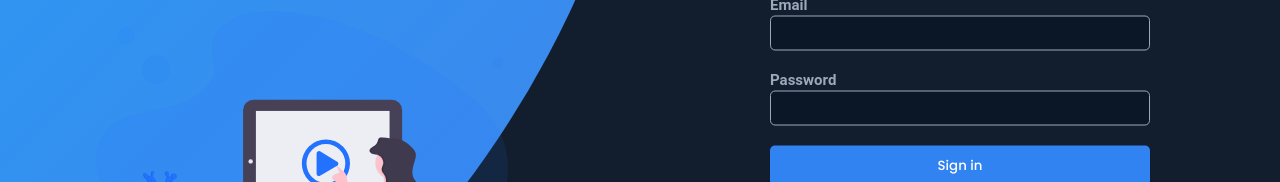
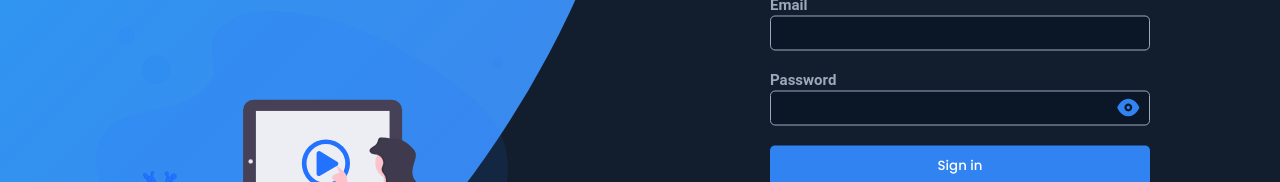
Before and after one commit to TTiagoSousa/intri-stock-front-end, a React (Vite) app: page /Auth in a window 1280 px wide. Shown: the part 336-518 px from the top of the page. Built offline with nearby package versions, Linux system fonts and the light colour scheme.

Commit message:
Base input with lable, add password type

```diff
--- /dev/null
+++ b/src/Assets/Icons/Eye/CLose_Eye.jsx
@@ -0,0 +1,13 @@
+const Settings = ({ GlobalColor }) => {
+
+  return (
+    <svg fill={GlobalColor} width="100%" height="100%" viewBox="0 0 512 512" xmlns="http://www.w3.org/2000/svg">
+      <g id="SVGRepo_bgCarrier" strokeWidth="0"></g><g id="SVGRepo_tracerCarrier" strokeLinecap="round" strokeLinejoin="round"></g>
+      <g id="SVGRepo_iconCarrier">
+        <path fillRule="evenodd" d="M47.0849493,2.84217094e-14 L409.751616,362.666662 L379.581717,392.836561 L320.374817,333.628896 C291.246618,353.329494 255.728838,367.084945 213.333333,367.084945 C64,367.084945 7.10542736e-15,196.418278 7.10542736e-15,196.418278 C7.10542736e-15,196.418278 22.8621027,135.452671 73.141042,86.3971998 L16.9150553,30.169894 L47.0849493,2.84217094e-14 Z M213.333333,25.7516113 C362.666667,25.7516113 426.666667,196.418278 426.666667,196.418278 C426.666667,196.418278 412.428071,234.387867 381.712212,274.508373 L285.871605,178.644581 C279.289844,151.690235 258.075932,130.47205 231.123994,123.884151 L145.662385,38.4000762 C165.913597,30.494948 188.437631,25.7516113 213.333333,25.7516113 Z M138.666667,196.418278 C138.666667,237.655539 172.096072,271.084945 213.333333,271.084945 C226.192194,271.084945 238.291853,267.834416 248.85545,262.110219 L215.113754,228.369585 C214.524387,228.401906 213.930772,228.418278 213.333333,228.418278 C195.660221,228.418278 181.333333,214.09139 181.333333,196.418278 C181.333333,195.820501 181.349724,195.226552 181.382081,194.636857 L147.641392,160.896162 C141.917195,171.459758 138.666667,183.559417 138.666667,196.418278 Z" transform="translate(42.667 59.582)"></path>
+      </g>
+    </svg>
+  )
+}
+
+export default Settings;
--- /dev/null
+++ b/src/Assets/Icons/Eye/Open_Eye.jsx
@@ -0,0 +1,18 @@
+const Settings = ({ GlobalColor }) => {
+
+  return (
+    <svg viewBox="0 0 512 512" width="100%" height="100%" version="1.1" xmlns="http://www.w3.org/2000/svg" xmlnsXlink="http://www.w3.org/1999/xlink" fill={GlobalColor}>
+      <g id="SVGRepo_bgCarrier" strokeWidth="0"></g>
+      <g id="SVGRepo_tracerCarrier" strokeLinecap="round" strokeLinejoin="round"></g>
+        <g id="SVGRepo_iconCarrier">
+        <g id="Page-1" stroke="none" strokeWidth="1" fill="none" fillRule="evenodd">
+          <g id="eye" fill={GlobalColor} transform="translate(42.666667, 85.333333)">
+            <path d="M213.333333,1.42108547e-14 C362.666667,1.42108547e-14 426.666667,170.666667 426.666667,170.666667 C426.666667,170.666667 362.666667,341.333333 213.333333,341.333333 C64,341.333333 7.10542736e-15,170.666667 7.10542736e-15,170.666667 C7.10542736e-15,170.666667 64,1.42108547e-14 213.333333,1.42108547e-14 Z M213.333333,96 C172.096427,96 138.666667,129.42976 138.666667,170.666667 C138.666667,211.903573 172.096427,245.333333 213.333333,245.333333 C254.57024,245.333333 288,211.903573 288,170.666667 C288,129.42976 254.57024,96 213.333333,96 Z M213.333333,202.666667 C195.688747,202.666667 181.333333,188.311253 181.333333,170.666667 C181.333333,153.02208 195.688747,138.666667 213.333333,138.666667 C230.97792,138.666667 245.333333,153.02208 245.333333,170.666667 C245.333333,188.311253 230.97792,202.666667 213.333333,202.666667 Z" id="Shape"> </path>
+          </g>
+        </g>
+      </g>
+    </svg>
+  )
+}
+
+export default Settings;
--- a/src/Components/Inputs/Simple_Input_And_Lable/Simple_Input_And_Lable.jsx
+++ b/src/Components/Inputs/Simple_Input_And_Lable/Simple_Input_And_Lable.jsx
@@ -1,6 +1,14 @@
+import { useState } from 'react';
 import './Simple_Input_And_Lable.scss';
+import * as Color from '../../../Styles/Colors';
+import * as Icon from '../../../Imports/icons';
 
-const Simple_Input_And_Lable = ({ label_text, onChange, placeholder, type }) => {
+const Simple_Input_And_Lable = ({ label_text, onChange, placeholder, type, max, ref, }) => {
+
+  const [showPassword, setShowPassword] = useState(false);
+  const toggleShowPassword = () => {
+    setShowPassword(!showPassword);
+  };
 
   return (
     <div className='Simple_Input_And_Lable'>
@@ -8,8 +16,22 @@ const Simple_Input_And_Lable = ({ label_text, onChange, placeholder, type }) =>
       <input
         onChange={onChange}
         placeholder={placeholder}
-        type={type}
+        type={showPassword ? 'text' : type}
+        max={max}
+        ref={ref}
       />
+            {type === 'password' && (
+        <div
+          className='Icon'
+          onClick={toggleShowPassword}
+        >
+          {showPassword ? (
+            <Icon.Close_Eye GlobalColor={Color.blue} />
+          ) : (
+            <Icon.Open_Eye GlobalColor={Color.blue} />
+          )}
+        </div>
+      )}
     </div>
   )
 };
--- a/src/Components/Inputs/Simple_Input_And_Lable/Simple_Input_And_Lable.scss
+++ b/src/Components/Inputs/Simple_Input_And_Lable/Simple_Input_And_Lable.scss
@@ -30,6 +30,16 @@
       &:focus{
         background: none;
       }
+    }
+
+    .Icon {
+      position: absolute;
+      width: 7%;
+      height: 90%;
+      right: 0%;
+      top: 68%;
+      transform: translate(-30%, -50%);
+      cursor: pointer;
     }
   }
 
--- a/src/Imports/icons.js
+++ b/src/Imports/icons.js
@@ -1,3 +1,5 @@
 export { default as World } from '../Assets/Icons/World/World';
 export { default as Moon_N1 } from '../Assets/Icons/Moon/Moon_N1';
 export { default as Sun_N1 } from '../Assets/Icons/Sun/Sun_N1';
+export { default as Close_Eye } from '../Assets/Icons/Eye/CLose_Eye';
+export { default as Open_Eye } from '../Assets/Icons/Eye/Open_Eye';
--- a/src/Pages/Public/Auth/Auth.jsx
+++ b/src/Pages/Public/Auth/Auth.jsx
@@ -70,6 +70,7 @@ const Auth = () => {
             <div className="Input_Field">
               <Simple_Input_And_Lable
                 label_text={t('Password')}
+                type="password"
               />
             </div>
             <div className='Button_Field'>
@@ -93,6 +94,7 @@ const Auth = () => {
                 label_text={t('Password')}
                 value={password}
                 onChange={(e) => setPassword(e.target.value)}
+                type="password"
               />
             </div>
             <div className="Input_Field">
@@ -100,6 +102,7 @@ const Auth = () => {
                 label_text={t('Repete password')}
                 value={confirmPassword}
                 onChange={(e) => setConfirmPassword(e.target.value)}
+                type="password"
               />
             </div>
             <div className="Check_Field">
--- a/src/Styles/Colors.js
+++ b/src/Styles/Colors.js
@@ -2,3 +2,5 @@ export const yellow = '#f0b90b'
 
 export const gray = "#9da9bb"
 export const gray_dark = "#6c6e71"
+
+export const blue = "#3083f1"
```
